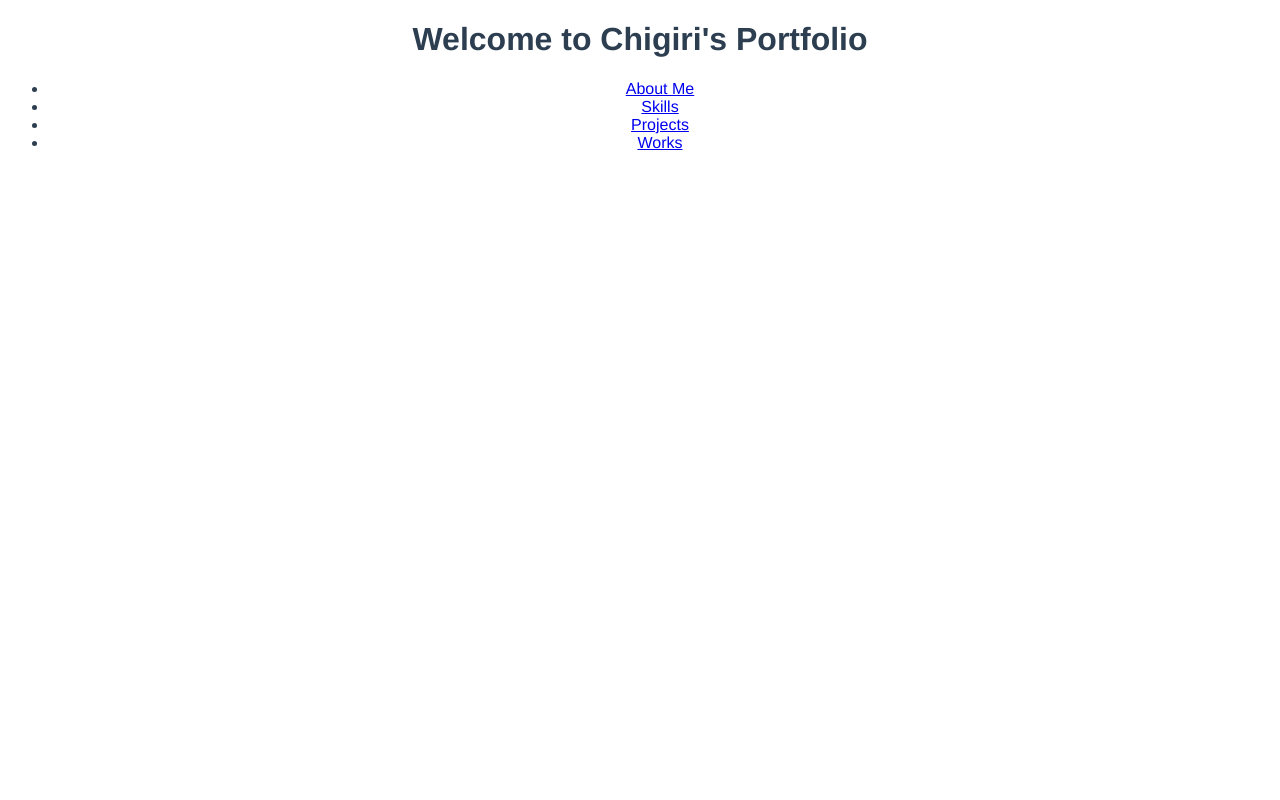
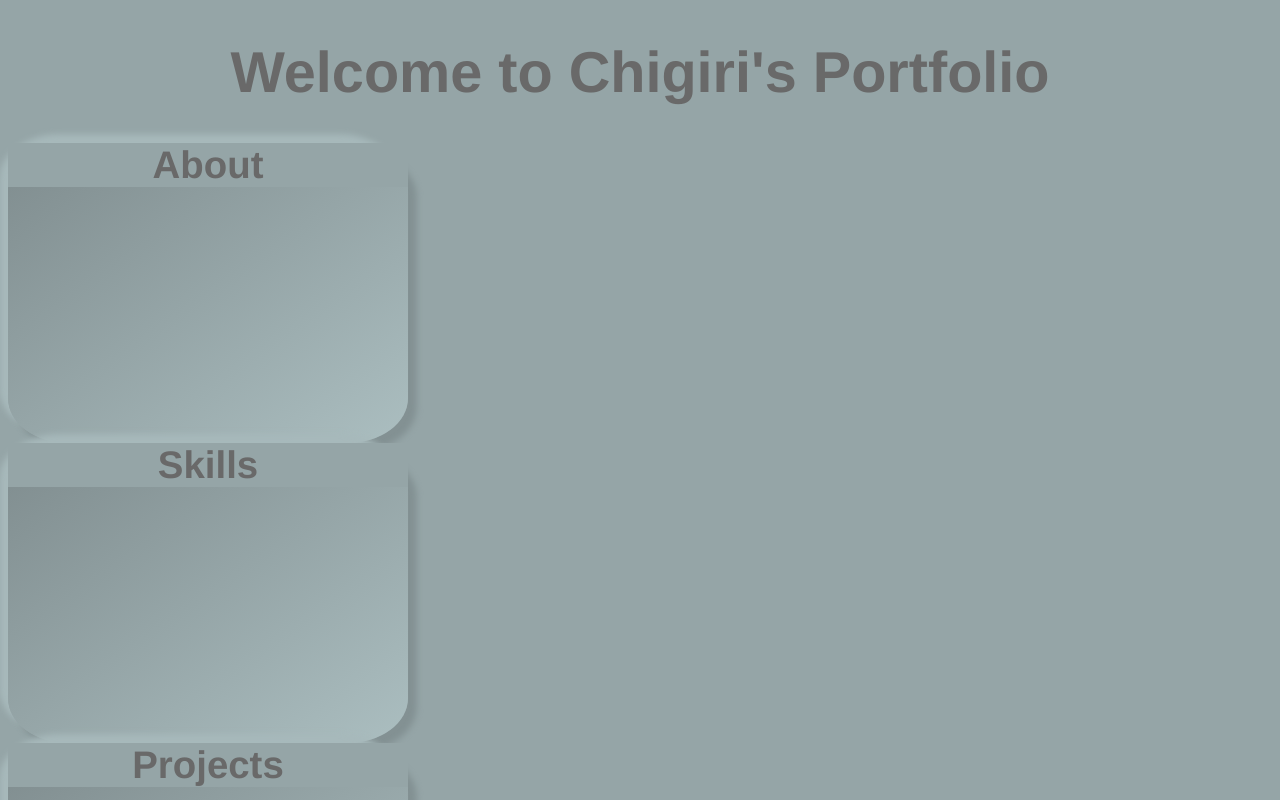
Before and after one commit to Chigiri-oym/portfolio, a Vue app: page / in a window 1280 px wide. Shown: the top 800 px of the page. Built offline with nearby package versions, Linux system fonts and the light colour scheme.

Commit message:
styleの切り出し

```diff
--- a/src/App.vue
+++ b/src/App.vue
@@ -5,24 +5,5 @@
 </template>
 
 <style>
-#app {
-  font-family: Avenir, Helvetica, Arial, sans-serif;
-  -webkit-font-smoothing: antialiased;
-  -moz-osx-font-smoothing: grayscale;
-  text-align: center;
-  color: #2c3e50;
-}
-
-#nav {
-  padding: 30px;
-}
-
-#nav a {
-  font-weight: bold;
-  color: #2c3e50;
-}
-
-#nav a.router-link-exact-active {
-  color: #42b983;
-}
+@import "./assets/styles/styles.css";
 </style>
--- /dev/null
+++ b/src/assets/styles/styles.css
@@ -0,0 +1,29 @@
+
+ * {
+    font-family: Avenir, Helvetica, Arial, sans-serif;
+    -webkit-font-smoothing: antialiased;
+    -moz-osx-font-smoothing: grayscale;
+    text-align: center;
+    color: #696969;
+    background-color: #95A5A7;
+  }
+
+
+h1 {
+    font-size: 3.6rem;
+    font-weight: bold;
+}
+
+.card {
+    width: 400px;
+    height: 300px;
+    background: linear-gradient(145deg, #7F8C8E, #ABBEC0);
+    border-radius: 15%;
+    box-shadow: 8.71px 8.71px 6px #839193, -8.71px -8.71px 6px #A7B9BB;
+}
+
+.card-content a {
+   text-decoration: none;
+   font-size: 2.4em;
+   font-weight: bold;
+}
--- a/src/components/pages/Top.vue
+++ b/src/components/pages/Top.vue
@@ -1,12 +1,11 @@
 <template>
   <div>
         <h1>Welcome to Chigiri's Portfolio</h1>
-    <ul>
-      <li><a href="/#/about"  rel="noopener">About Me</a></li>
-      <li><a href="/#/skills"  rel="noopener">Skills</a></li>
-      <li><a href="/#/projects"  rel="noopener">Projects</a></li>
-      <li><a href="/#/works" rel="noopener">Works</a></li>
-    </ul>
+    <div class="card" v-for="(card, index) in cards" :key="index">
+      <div class="card-content">
+      <a v-bind:href="card.url">{{card.title}}</a>
+      </div>
+    </div>
   </div>
 </template>
 
@@ -16,6 +15,29 @@
 // todo card化してurlと画像パスとtitleを渡すだけにする
 
 export default {
-  name: 'Top'
+  name: 'Top',
+  data() {
+    return {
+      cards :[
+        {
+          title: "About",
+          url:"/#/about"
+        },
+        {
+          title: "Skills",
+          url:"/#/skills"
+        },
+        {
+          title: "Projects",
+          url:"/#/projects"
+        },
+        {
+          title: "Works",
+          url:"/#/works"
+        }
+
+      ]
+    }
+  }
 }
 </script>
```
